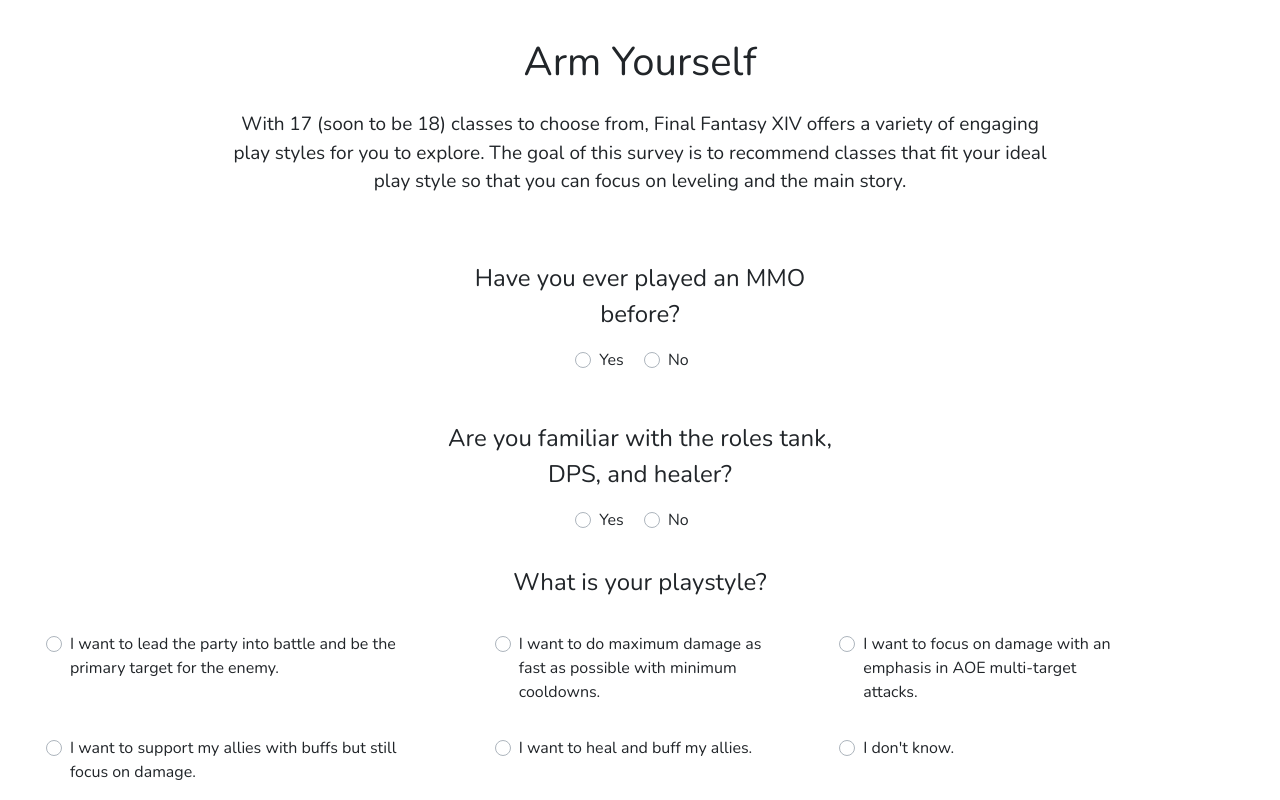
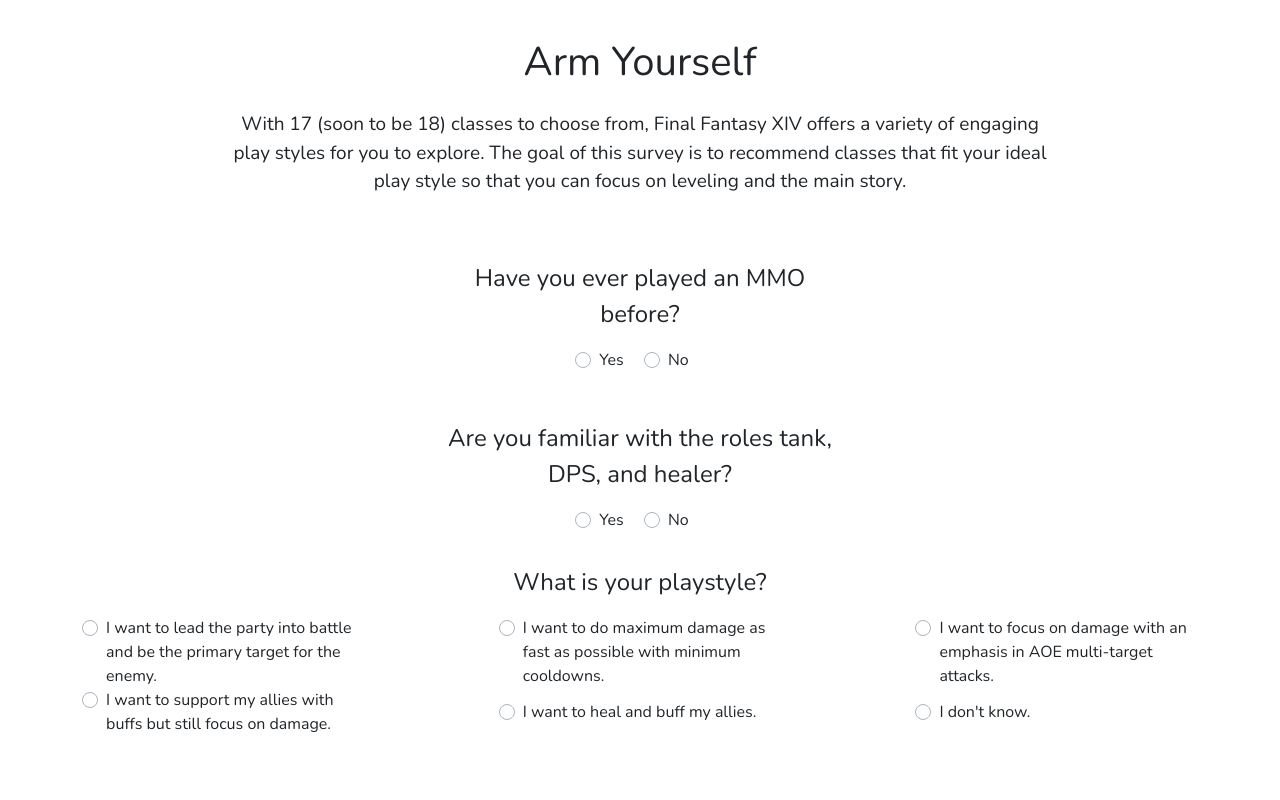
Before and after one commit to ToboesPawPrints/kupop, a website: page quizPage.html in a window 1280 px wide. Shown: the part 860-1660 px from the top of the page. After the commit the page ends 1596 px from the top, so only its background shows below. Drawn offline with nearby package versions, Linux system fonts and the light colour scheme.

Commit message:
Centered questions.

```diff
--- a/css/styles.css
+++ b/css/styles.css
@@ -167,8 +167,10 @@
 }
 
 .playstyle-margin {
-    margin: 1rem;
+    margin: auto;
 }
+
+
 
 .par-margin {
     margin-bottom: 3rem;
--- a/quizPage.html
+++ b/quizPage.html
@@ -154,6 +154,8 @@
 
         <div class="container-fluid">
             <div class="row">
+
+
                 <div class="col-xl-4">
                 </div>
 
@@ -171,7 +173,7 @@
         <!--1st Radio Answer-->
         <div class="container-fluid">
             <div class="row">
-                <div class="col-xl-4 col-lg-4 col-sm-4 playstyle-margin">
+                <div class="col-xl-3 col-lg-3 col-sm-3 playstyle-margin">
                     <div class="custom-control custom-radio text-left">
                         <input type="radio" id="tank" name="playS" class="custom-control-input">
                         <label class="custom-control-label text-left" for="tank">
@@ -208,7 +210,7 @@
             <div class="row">
                 <!--4th Radio Answer-->
 
-                <div class="col-xl-4 col-lg-4 col-sm-4 playstyle-margin">
+                <div class="col-xl-3 col-lg-3 col-sm-3 playstyle-margin">
                     <div class="custom-control custom-radio">
                         <input type="radio" id="support" name="playS" class="custom-control-input">
                         <label class="custom-control-label" for="support">
@@ -236,8 +238,7 @@
                         </label>
                     </div>
                 </div>
-                <div class="col-xl-2 col-lg-2 col-sm-2">
-                </div>
+
 
             </div>
         </div>
```
